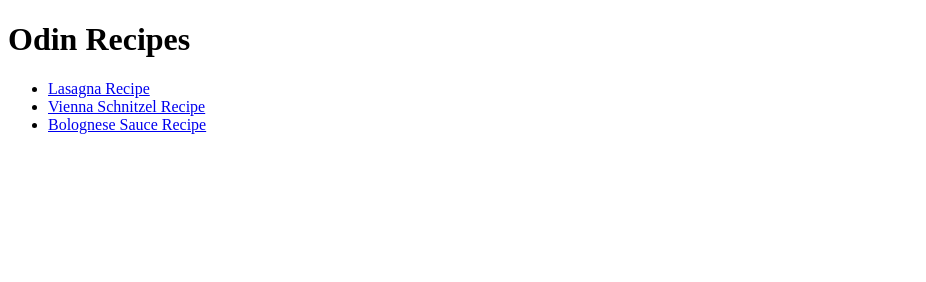
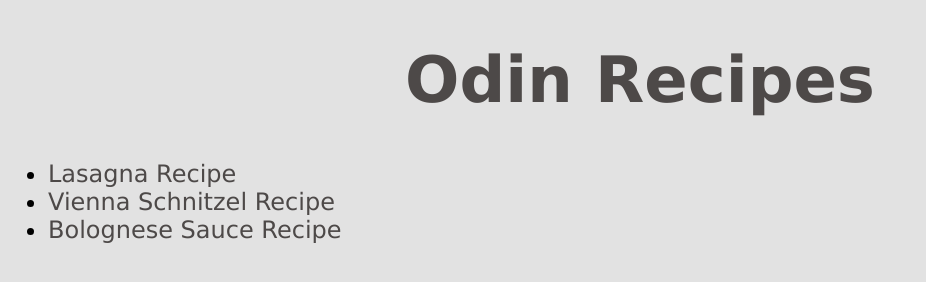
Before and after one commit to KamilPiech/odin-recipes, a plain HTML site: page index.html in a window 1280 px wide. Shown: the whole page, without its empty margins (0-926 px from the left). Drawn offline with Linux system fonts and the light colour scheme.

Commit message:
Add CSS to the Home Page

```diff
--- a/index.html
+++ b/index.html
@@ -4,14 +4,15 @@
     <meta charset="UTF-8">
     <meta name="viewport" content="width=device-width, initial-scale=1.0">
     <title>Odin Recipes</title>
+    <link rel="stylesheet" href="./styles.css">
 </head>
 <body>
-    <h1>Odin Recipes</h1>
+    <h1 class="header">Odin Recipes</h1>
 
     <ul>
-        <li><a href="./recipes/lasagna.html">Lasagna Recipe</a></li>
-        <li><a href="./recipes/schnitzel.html">Vienna Schnitzel Recipe</a></li>
-        <li><a href="./recipes/bolognese.html">Bolognese Sauce Recipe</a></li>
+        <li class="link"><a href="./recipes/lasagna.html">Lasagna Recipe</a></li>
+        <li class="link"><a href="./recipes/schnitzel.html">Vienna Schnitzel Recipe</a></li>
+        <li class="link"><a href="./recipes/bolognese.html">Bolognese Sauce Recipe</a></li>
     </ul>
 </body>
 </html>
--- /dev/null
+++ b/recipes/styles.css
@@ -0,0 +1,5 @@
+.recipe-header {
+    font-size: 48px;
+    color: #4d4849;
+    text-align: center;
+}
--- /dev/null
+++ b/styles.css
@@ -0,0 +1,27 @@
+body {
+    background-color: #e2e2e2;
+    font-family: "Verdana", sans-serif;
+}
+
+a {
+    text-decoration: none;
+}
+
+.link {
+    font-size: 24px;
+}
+
+a {
+    color: #4d4948;
+}
+
+a:hover {
+    color: green;
+}
+
+.header {
+    font-size: 64px;
+    width: 100%;
+    color: #4d4948;
+    text-align: center;
+}
```
Also changed, not shown: recipes/bolognese.html (+1 -0 lines), recipes/lasagna.html (+2 -1 lines).
